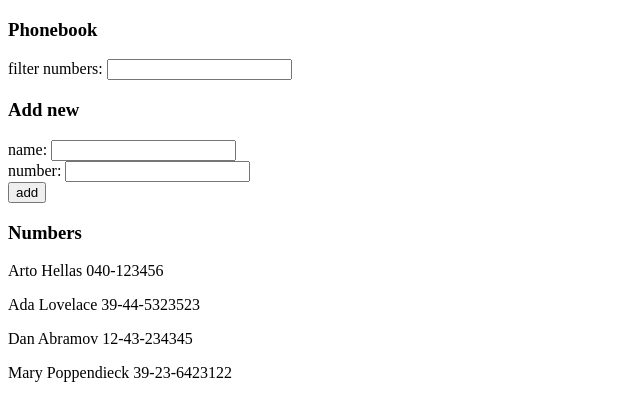
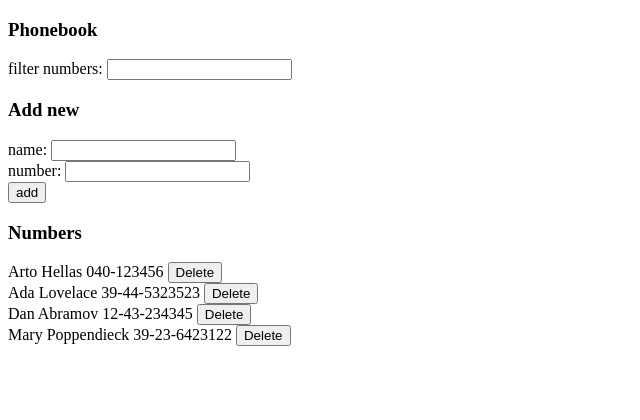
Before and after one commit to alpoaa/FullStack-open, a React (Vite) app in the folder Osa2/puhelinluettelo/: page / in a window 1280 px wide. Shown: the top 420 px of the page, without its empty margins (0-640 px from the left). Built offline with nearby package versions, Linux system fonts and the light colour scheme; data requests are answered from the project's data file.

Commit message:
puhelinluettelo, step9

```diff
--- a/Osa2/puhelinluettelo/src/App.jsx
+++ b/Osa2/puhelinluettelo/src/App.jsx
@@ -1,5 +1,4 @@
 import { useState, useEffect } from 'react'
-import axios from 'axios'
 import service from './services/service'
 import Header from './components/Header'
 import AddPersonForm from './components/AddPersonForm'
@@ -45,6 +44,14 @@ const App = () => {
     setNewNumber('')
   }
 
+  const deletePerson = id => {
+    service
+      .deleteData(id)
+      .then(response => {
+        setPersons(persons.filter(person => person.id !== id))
+      })
+  }
+
   const handlePersonChange = (event) => {
     setNewName(event.target.value)
   }
@@ -69,7 +76,7 @@ const App = () => {
         numberValue={newNumber}
         numberChange={handleNumberChange} />
       <Header text='Numbers' />
-      <Numbers persons={persons} filterValue={filterName}/>
+      <Numbers persons={persons} filterValue={filterName} handleDeleteClick={deletePerson}/>
     </div>
   )
 
--- a/Osa2/puhelinluettelo/src/components/Numbers.jsx
+++ b/Osa2/puhelinluettelo/src/components/Numbers.jsx
@@ -1,4 +1,4 @@
-const Numbers = ({persons, filterValue}) => {
+const Numbers = ({persons, filterValue, handleDeleteClick}) => {
 
     if (persons.length === 0) {
         return (
@@ -12,7 +12,9 @@ const Numbers = ({persons, filterValue}) => {
                 .filter(person =>
                     person.name.toLowerCase().includes(filterValue.toLowerCase()))
                 .map((person) =>
-                    <p key={person.id}>{person.name} {person.number}</p>
+                    <div key={person.id}>
+                        {person.name} {person.number} <button onClick={() => handleDeleteClick(person.id)}>Delete</button>
+                    </div>
             )}
         </div>
     )
--- a/Osa2/puhelinluettelo/src/services/service.js
+++ b/Osa2/puhelinluettelo/src/services/service.js
@@ -16,4 +16,9 @@ const updateData = (id, newObject) => {
     return request.then(response => response.data)
 }
 
-export default {getData, createData, updateData}
+const deleteData = (id) => {
+    const request = axios.delete(`${baseUrlData}/${id}`)
+    return request.then(response => response.data)
+}
+
+export default {getData, createData, updateData, deleteData}
```
